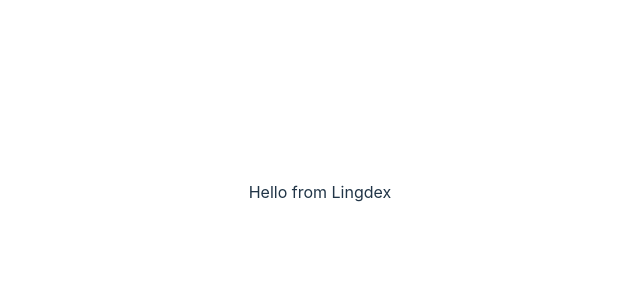
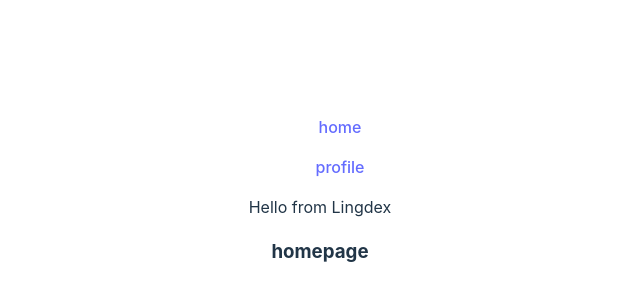
Before and after one commit to razzodev/lingdex, a React (Vite) app: page / in a window 1280 px wide. Shown: the part 208-508 px from the top of the page, without its empty margins (320-960 px from the left). Built offline with nearby package versions, Linux system fonts and the light colour scheme.

Commit message:
add initial routes and links

```diff
--- a/src/App.tsx
+++ b/src/App.tsx
@@ -1,10 +1,21 @@
-import './App.css'
+import './App.css';
+import { BrowserRouter, Routes, Route,NavLink } from 'react-router-dom'
 
 function App() {
 
   return (
     <>
-    <p>Hello from Lingdex</p>
+      <BrowserRouter>
+      <nav>
+        <ul><NavLink to='/'>home</NavLink> </ul>
+        <ul><NavLink to='/profile'>profile</NavLink> </ul>
+      </nav>
+        <p>Hello from Lingdex</p>
+        <Routes>
+          <Route path='/profile' element={<h3>profile</h3>}/>
+          <Route path='/' element={<h3>homepage</h3>}/>
+        </Routes>
+      </BrowserRouter>
     </>
   )
 }
```
